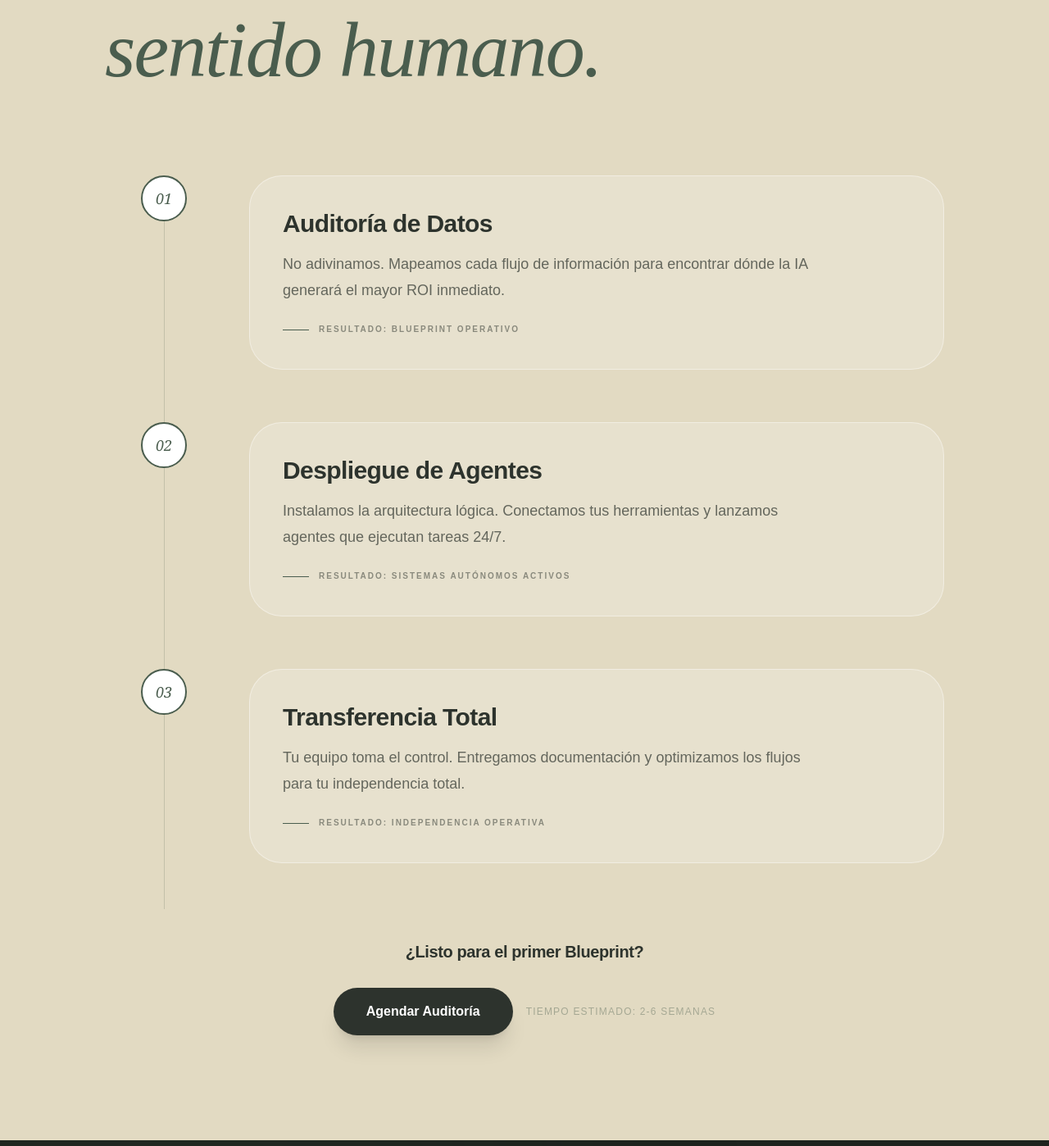
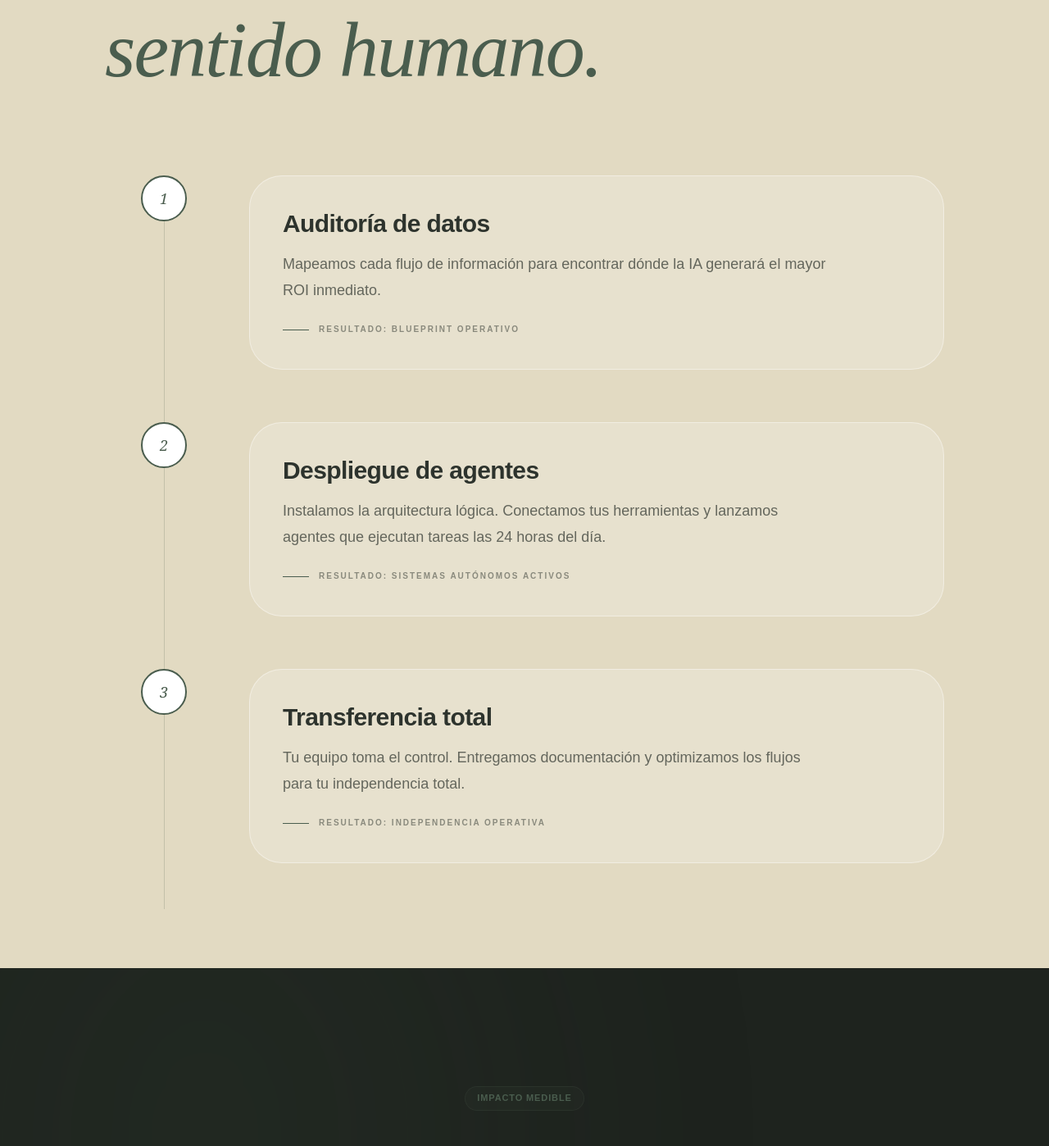
Before and after one commit to Diverum/diverum, a React (Vite) app: page / in a window 1280 px wide. Shown: the part 3821-5219 px from the top of the page at 82% size. Built offline with nearby package versions, Linux system fonts and the light colour scheme; a web font is replaced by a local one.

Commit message:
Cambié las palabras de Processes

```diff
--- a/src/components/Process.jsx
+++ b/src/components/Process.jsx
@@ -12,22 +12,22 @@ const COLORS = {
 
 const steps = [
   {
-    number: "01",
-    title: "Auditoría de Datos",
-    desc: "No adivinamos. Mapeamos cada flujo de información para encontrar dónde la IA generará el mayor ROI inmediato.",
-    outcome: "Blueprint Operativo",
+    number: "1",
+    title: "Auditoría de datos",
+    desc: "Mapeamos cada flujo de información para encontrar dónde la IA generará el mayor ROI inmediato.",
+    outcome: "Blueprint operativo",
   },
   {
-    number: "02",
-    title: "Despliegue de Agentes",
-    desc: "Instalamos la arquitectura lógica. Conectamos tus herramientas y lanzamos agentes que ejecutan tareas 24/7.",
-    outcome: "Sistemas Autónomos Activos",
+    number: "2",
+    title: "Despliegue de agentes",
+    desc: "Instalamos la arquitectura lógica. Conectamos tus herramientas y lanzamos agentes que ejecutan tareas las 24 horas del día.",
+    outcome: "Sistemas autónomos activos",
   },
   {
-    number: "03",
-    title: "Transferencia Total",
+    number: "3",
+    title: "Transferencia total",
     desc: "Tu equipo toma el control. Entregamos documentación y optimizamos los flujos para tu independencia total.",
-    outcome: "Independencia Operativa",
+    outcome: "Independencia operativa",
   },
 ];
 
@@ -56,7 +56,7 @@ const StepNode = ({ number, title, desc, outcome, index }) => (
            style={{ backgroundColor: COLORS.deepSage }} />
     </div>
 
-    {/* El Contenido Estructurado */}
+    {/* El contenido estructurado */}
     <div className="md:col-span-10 group">
       <div
         className="p-8 md:p-10 rounded-[2.5rem] border border-white/40 transition-all duration-500 hover:bg-white/40"
@@ -69,7 +69,7 @@ const StepNode = ({ number, title, desc, outcome, index }) => (
           {desc}
         </p>
 
-        {/* Resultado Tangible (Lo que el cliente compra) */}
+        {/* Resultado tangible (lo que el cliente compra) */}
         <div className="flex items-center gap-3">
           <div className="w-8 h-[1px]" style={{ background: COLORS.deepSage }} />
           <span className="text-[10px] font-bold uppercase tracking-[0.2em] opacity-50" style={{ color: COLORS.charcoal }}>
@@ -105,26 +105,6 @@ export default function Process() {
             <StepNode key={i} index={i} {...step} />
           ))}
         </div>
-
-        {/* CTA de Cierre de Sección */}
-        <Reveal delay={0.6}>
-          <div className="mt-24 text-center">
-            <h4 className="text-xl font-bold mb-8" style={{ color: COLORS.charcoal }}>
-              ¿Listo para el primer Blueprint?
-            </h4>
-            <div className="flex flex-col sm:flex-row gap-4 justify-center items-center">
-              <button
-                className="px-10 py-4 rounded-full font-bold text-white shadow-xl hover:scale-105 transition-transform"
-                style={{ background: COLORS.charcoal }}
-              >
-                Agendar Auditoría
-              </button>
-              <p className="text-xs font-medium opacity-40 uppercase tracking-widest">
-                Tiempo estimado: 2-6 semanas
-              </p>
-            </div>
-          </div>
-        </Reveal>
       </div>
     </section>
   );
```
